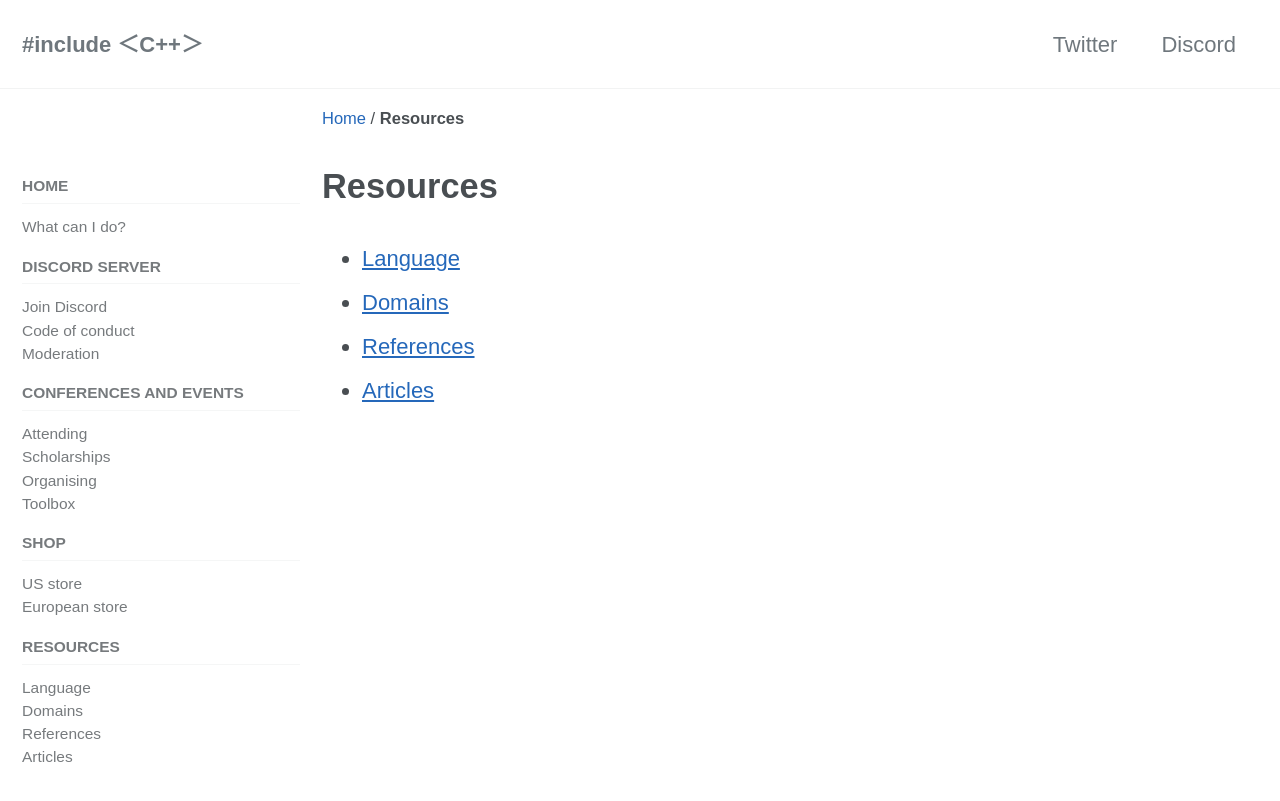
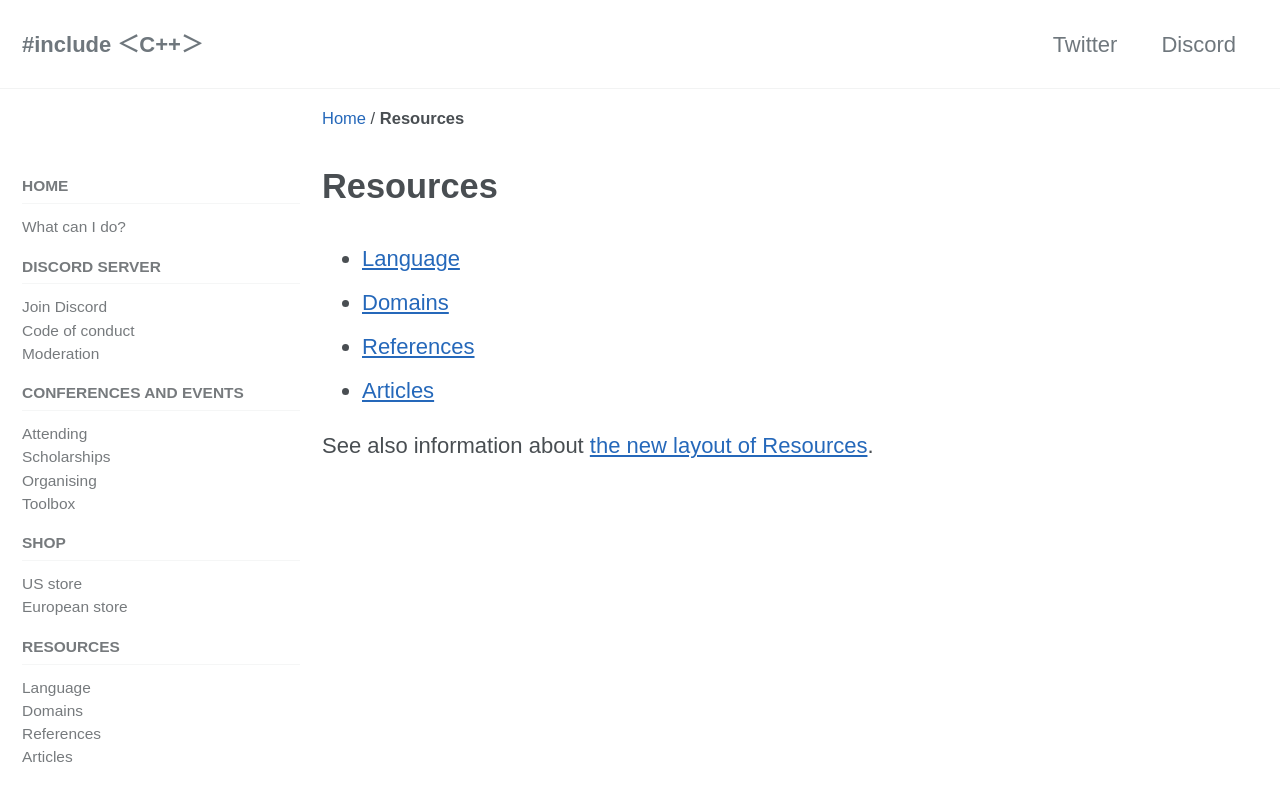
Before and after one commit to include-cpp/include-cpp.github.io, a Jekyll site: the page built from resources/index.md, in a window 1280 px wide and 900 px high. Shown: the top 801 px of the window. Built offline with Jekyll 4.4.1, drawn with Linux system fonts in a browser that asks for light colours; cached includes are drawn as plain includes; nearby versions of some CDN libraries.

Commit message:
Add link to the page documenting the new layout

```diff
--- a/resources/index.md
+++ b/resources/index.md
@@ -8,3 +8,5 @@ title: Resources
 * [Domains](/resources/domains/)
 * [References](/resources/references/)
 * [Articles](/resources/articles/)
+
+See also information about [the new layout of Resources](/resources/new_layout/).
```
